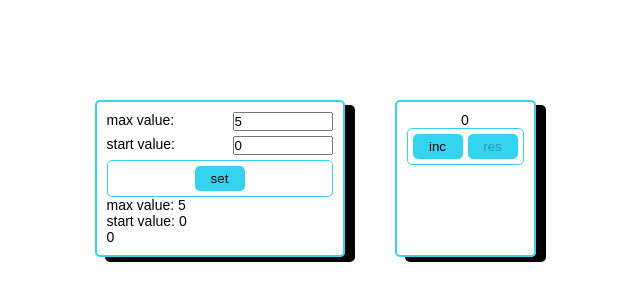
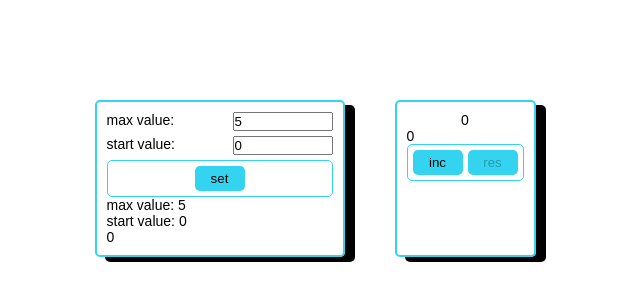
Before and after one commit to FilippSM/counter-sprint-one, a React (Create React App) app: page / in a window 1280 px wide. Shown: the part 222-522 px from the top of the page, without its empty margins (300-940 px from the left). Built offline with nearby package versions, Linux system fonts and the light colour scheme.

Commit message:
delete use effect

```diff
--- a/src/App.tsx
+++ b/src/App.tsx
@@ -1,4 +1,4 @@
-import { useState } from 'react';
+import { useEffect, useState } from 'react';
 import { Counter } from './sections/counter/Counter';
 import { SetCounter } from './sections/setCounter/SetCounter';
 
@@ -17,10 +17,28 @@ function App() {
   }
 
 
+  const [message, setMessage] = useState<string>(minValue.toString()); // Начальное значение равно countMin
+
+    // useEffect для отслеживания изменений countMax и countMin
+ /*    useEffect(() => {
+
+
+        if (minValue < 0 || maxValue < 0 || minValue === maxValue ) {
+            setMessage("Incorrect value");
+        } else {
+            setMessage("Enter values and press set");
+        }
+    }, [maxValue, minValue]);  */
+
+  // useEffect для установки начального сообщения при первом рендере
+/*   useEffect(() => {
+    setMessage(minValue.toString());
+  }, []);  */
+
   return (
     <div style={{ display: 'flex' }}>
-      <SetCounter getNumbers={getNumbers} />
-      <Counter maxValue={maxValue} minValue={minValue}  count={count} setCount={setCount}/>
+      <SetCounter getNumbers={getNumbers} setMessage={setMessage} message={message}/>
+      <Counter maxValue={maxValue} minValue={minValue}  count={count} setCount={setCount} message={message}/>
     </div>
   );
 }
--- a/src/component/Tablo.tsx
+++ b/src/component/Tablo.tsx
@@ -3,17 +3,23 @@ import styles from './styles.module.css';
 type TabloPropsType = {
     currentCount: number
     maxCount: number
+    message: string
 };
 
 
 export const Tablo = (props: TabloPropsType) => {
 
+
     return (
-        <div
-            style={{textAlign: 'center', width: '100%'}}
-            className={props.currentCount >= props.maxCount ? styles.disabled : ""}
-        >
-            {props.currentCount}
-        </div>
+        <>
+            <div
+                style={{ textAlign: 'center', width: '100%' }}
+                className={props.currentCount >= props.maxCount ? styles.disabled : ""}
+            >
+                {props.currentCount}
+            </div>
+            <div>{ props.message}</div>
+        </>
+
     )
 }
--- a/src/sections/counter/Counter.tsx
+++ b/src/sections/counter/Counter.tsx
@@ -8,6 +8,7 @@ type CounterType = {
     maxValue: number
     count: number
     setCount: React.Dispatch<React.SetStateAction<number>>
+    message: string
 }
 
 
@@ -32,7 +33,7 @@ export const Counter = (props: CounterType) => {
 
     return (
         <div className={styles.box}>
-            <Tablo currentCount={props.count} maxCount={props.maxValue} />
+            <Tablo currentCount={props.count} maxCount={props.maxValue} message={props.message}/>
             <div className={styles.button_container}>
                 <Button callBack={increment} name={"inc"} disabled={props.count >= props.maxValue} />
                 <Button callBack={reset} name={"res"} disabled={props.count === props.minValue} />
--- a/src/sections/setCounter/SetCounter.tsx
+++ b/src/sections/setCounter/SetCounter.tsx
@@ -1,39 +1,35 @@
-import { useState, useEffect } from "react";
+import { useState } from "react";
 import styles from './styles.module.css';
 import { Button } from "../../component/Button";
 
 type SetCounterType = {
-    getNumbers: (maxValue: number, minValue: number) => void
-}
+    getNumbers: (maxValue: number, minValue: number) => void;
+    message: string;
+    setMessage: React.Dispatch<React.SetStateAction<string>>;
+};
 
 export const SetCounter = (props: SetCounterType) => {
-    const maxValue = 5;
-    const minValue = 0;
+    const maxValue = 5; // Начальное значение
+    const minValue = 0;  // Начальное значение
 
     const [countMax, setCountMax] = useState<number>(maxValue);
     const [countMin, setCountMin] = useState<number>(minValue);
-    const [message, setMessage] = useState<string>(countMin.toString()); // Начальное значение равно countMin
 
-    // useEffect для отслеживания изменений countMax и countMin
-    useEffect(() => {
-        if (countMin < 0 || countMax < 0 || countMin === countMax ) {
-            setMessage("Incorrect value");
-        } else {
-            setMessage("Enter values and press set"); // Устанавливаем сообщение, если значения корректные
-        }
-    }, [countMax, countMin]); // Зависимости
+    // Обновляем сообщение при изменении значений
+    const handleMaxChange = (value: number) => {
+        setCountMax(value);
+        props.setMessage(value < 0 || value <= countMin ? "Incorrect value" : "Enter values and press set");
+    };
+
+    const handleMinChange = (value: number) => {
+        setCountMin(value);
+        props.setMessage(value < 0 || value >= countMax ? "Incorrect value" : "Enter values and press set");
+    };
 
     const setNumbers = () => {
-        if (countMin >= 0 && countMin !== countMax) {
-            props.getNumbers(countMax, countMin);
-            setMessage(countMin.toString()); // Устанавливаем сообщение на текущее значение countMin при нажатии
-        }
+        props.getNumbers(countMax, countMin);
+        props.setMessage(countMin.toString()); // Устанавливаем сообщение на текущее значение countMin при нажатии
     };
-
-    // useEffect для установки начального сообщения при первом рендере
-    useEffect(() => {
-        setMessage(countMin.toString()); // Устанавливаем начальное сообщение равным countMin
-    }, []); // Пустой массив зависимостей
 
     return (
         <div className={styles.box}>
@@ -42,7 +38,7 @@ export const SetCounter = (props: SetCounterType) => {
                 <input
                     type="number"
                     value={countMax}
-                    onChange={e => setCountMax(Number(e.currentTarget.value))}
+                    onChange={e => handleMaxChange(Number(e.currentTarget.value))}
                 />
             </label>
             <label>
@@ -50,7 +46,7 @@ export const SetCounter = (props: SetCounterType) => {
                 <input
                     type="number"
                     value={countMin}
-                    onChange={e => setCountMin(Number(e.currentTarget.value))}
+                    onChange={e => handleMinChange(Number(e.currentTarget.value))}
                 />
             </label>
             <div className={styles.button_container}>
@@ -58,8 +54,7 @@ export const SetCounter = (props: SetCounterType) => {
             </div>
             <div>max value: {countMax}</div>
             <div>start value: {countMin}</div>
-
-            <div>{message}</div> {/* Отображаем текущее сообщение */}
+            <div>{props.message}</div> {/* Отображаем текущее сообщение */}
         </div>
     );
 }
```
